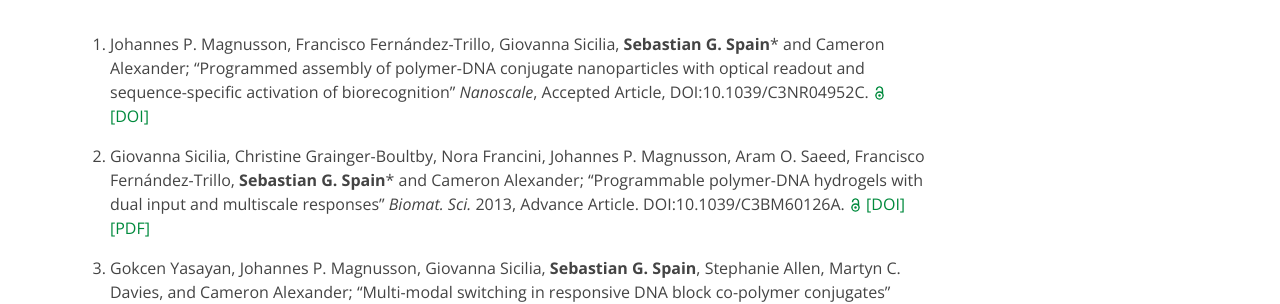
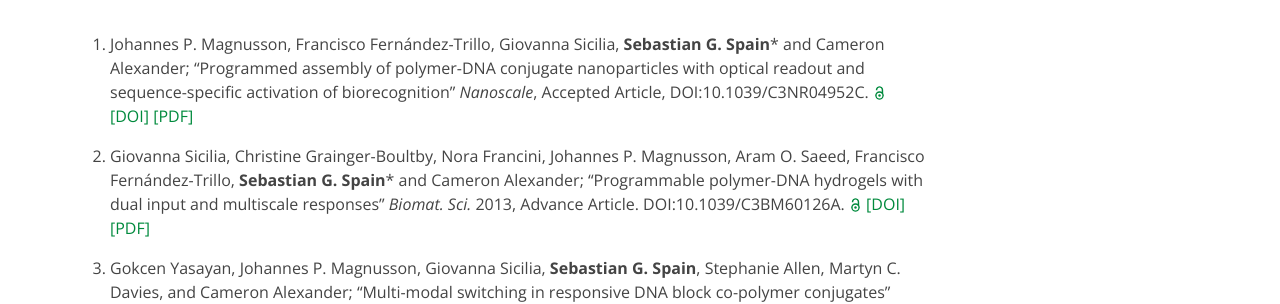
Before and after one commit to sebspain/sebspain.github.io, a Jekyll site: the page built from publications/index.md, in a window 1280 px wide. Shown: the part 344-648 px from the top of the page. Built offline with Jekyll 4.4.1, drawn with Linux system fonts in a browser that asks for light colours; Markdown is read by kramdown in place of the engine named in the settings.

Commit message:
added PDF links for NS paper

```diff
--- a/publications/index.md
+++ b/publications/index.md
@@ -13,7 +13,7 @@
 ###Peer-reviewed Journals
 
 
-1. Johannes P. Magnusson, Francisco Fernández-Trillo, Giovanna Sicilia, <strong>Sebastian G. Spain</strong>\* and Cameron Alexander; "Programmed assembly of polymer-DNA conjugate nanoparticles with optical readout and sequence-specific activation of biorecognition" <em>Nanoscale</em>, Accepted Article, DOI:10.1039/C3NR04952C. <img height="14px" src="/img/oa.svg" class="oa" alt="open access logo"> [\[DOI\]](http://dx.doi.org/10.1039/C3NR04952C)
+1. Johannes P. Magnusson, Francisco Fernández-Trillo, Giovanna Sicilia, <strong>Sebastian G. Spain</strong>\* and Cameron Alexander; "Programmed assembly of polymer-DNA conjugate nanoparticles with optical readout and sequence-specific activation of biorecognition" <em>Nanoscale</em>, Accepted Article, DOI:10.1039/C3NR04952C. <img height="14px" src="/img/oa.svg" class="oa" alt="open access logo"> [\[DOI\]](http://dx.doi.org/10.1039/C3NR04952C) [\[PDF\]](http://sebspain.co.uk/publications/PDFs/c3nr04952c-adv.pdf)
 
 1. Giovanna Sicilia, Christine Grainger-Boultby, Nora Francini, Johannes P. Magnusson, Aram O. Saeed, Francisco Fernández-Trillo, <strong>Sebastian G. Spain</strong>\* and Cameron Alexander; "Programmable polymer-DNA hydrogels with dual input and multiscale responses" <em>Biomat. Sci.</em> 2013, Advance Article. DOI:10.1039/C3BM60126A. <img height="14px" src="/img/oa.svg" class="oa" alt="open access logo"> [\[DOI\]](http://dx.doi.org/10.1039/C3BM60126A) [\[PDF\]](http://sebspain.co.uk/publications/PDFs/c3bm60126a-adv.pdf)
 
```
